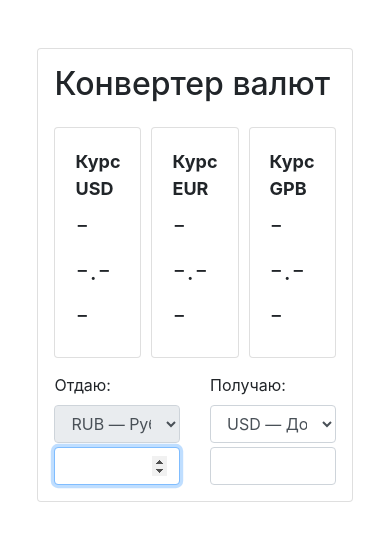
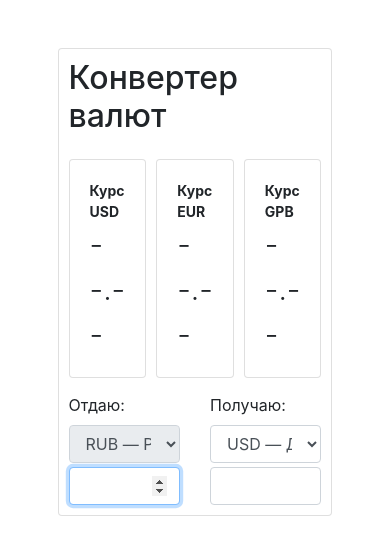
Before and after one commit to VadimBolotin/converter, a plain HTML site: page index.html in a window 390 px wide. Drawn offline with nearby package versions, Linux system fonts and the light colour scheme; no server answers.

Commit message:
Add files via upload

```diff
--- a/index.html
+++ b/index.html
@@ -28,7 +28,7 @@
 			<div class="row justify-content-center">
 				<div class="col-6 col">
 					<!-- Content -->
-					<div class="card p-3">
+					<div class="card p-3 pad">
 						<form>
 							<h1 class="h2 mb-4">Конвертер валют</h1>
 
--- a/style.css
+++ b/style.css
@@ -4,6 +4,7 @@
 } */
 .courses {
   display: flex;
+  justify-content: center;
   margin-bottom: 15px;
 }
 
@@ -43,10 +44,16 @@
   .col-6.col {
     max-width: 100%;
   }
+  .card.pad {
+    padding: 0.6rem !important;
+  }
   .card.cardmin {
     min-width: unset;
   }
   .course-item-value {
     font-size: 30px;
   }
+  .course-item-title {
+    font-size: 14px;
+  }
 }
```
